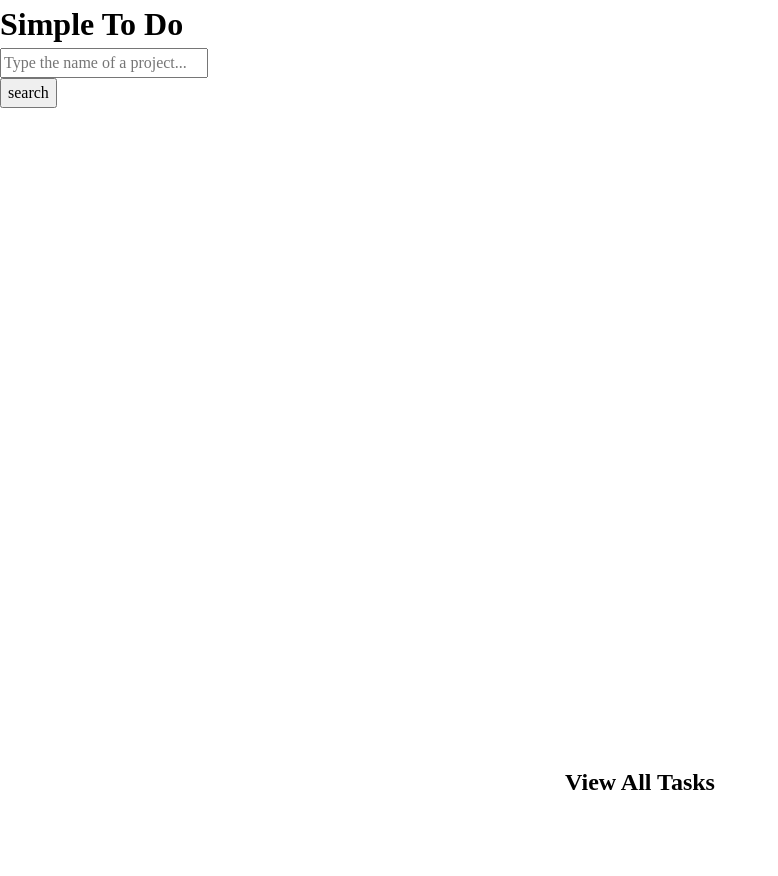
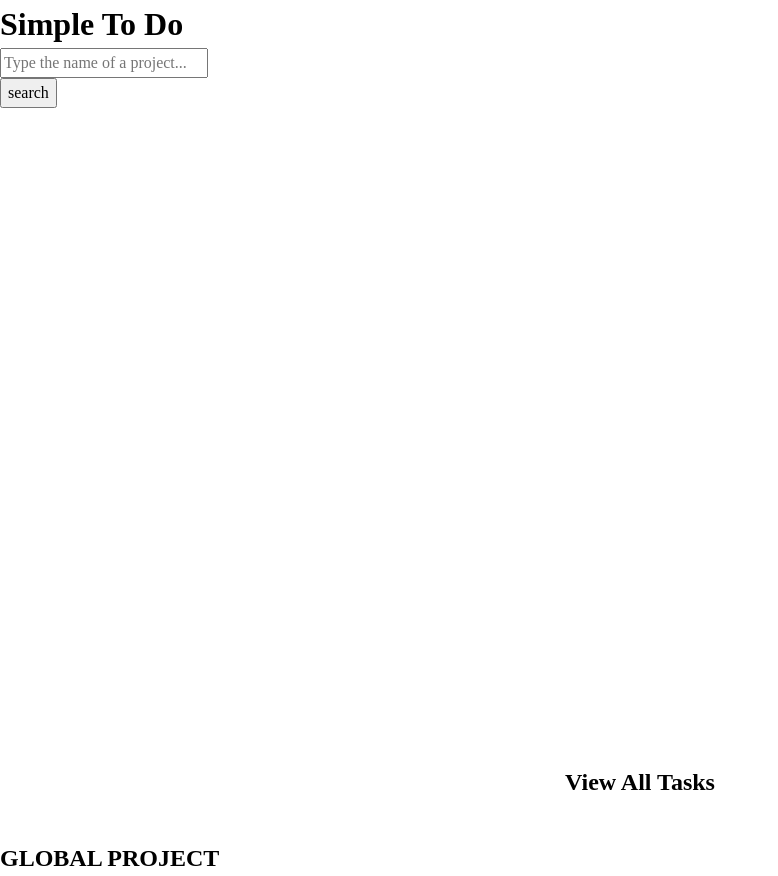
Before and after one commit to lvaqueiroperez/odin-to-do, a website built with webpack: page src/index.html in a window 1280 px wide. Shown: the whole page, without its empty margins (0-778 px from the left). Before the commit the page ends 800 px from the top, so only its background shows below. Built offline with nearby package versions, Linux system fonts and the light colour scheme.

Commit message:
Create global project header in index.html

```diff
--- a/src/index.html
+++ b/src/index.html
@@ -54,7 +54,7 @@
     </div>
 
     <div class="globalProjectContainer">
-
+        <h2>GLOBAL PROJECT</h2>
     </div>
 
 </body>
```
